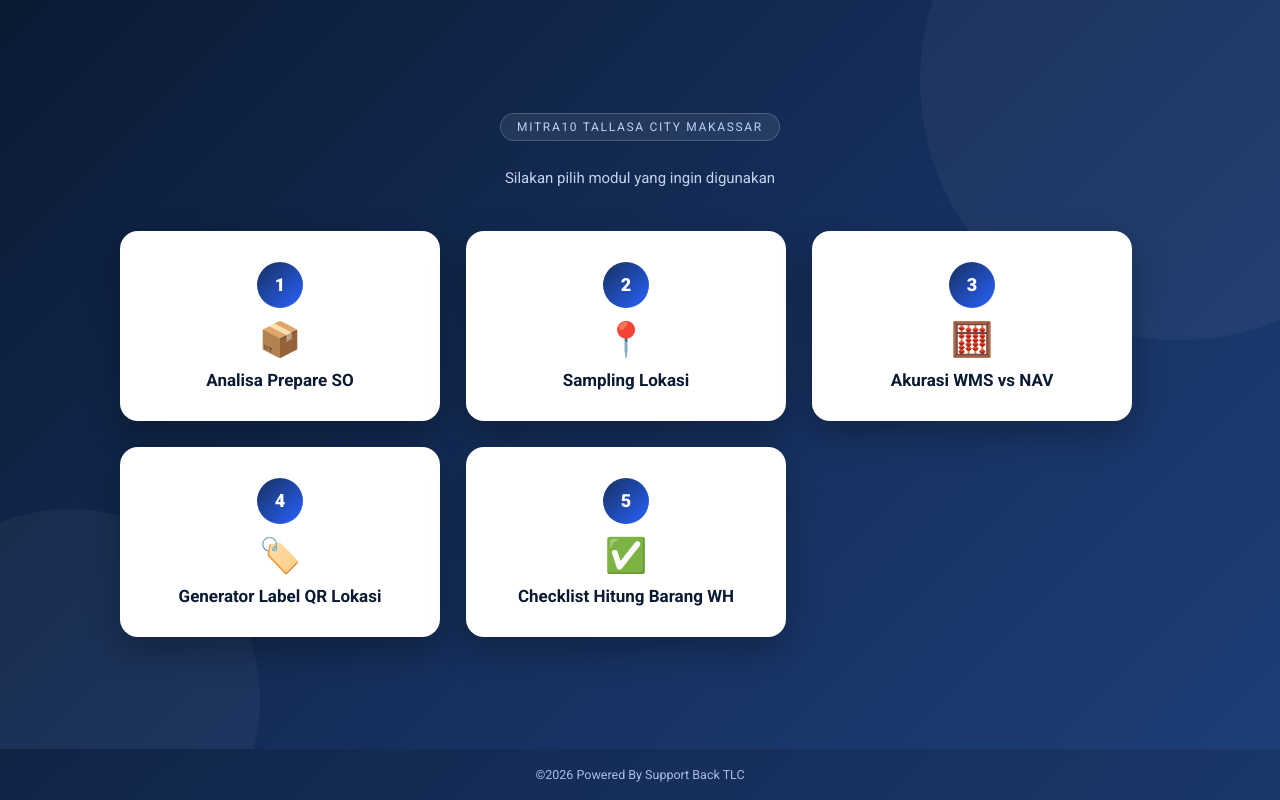
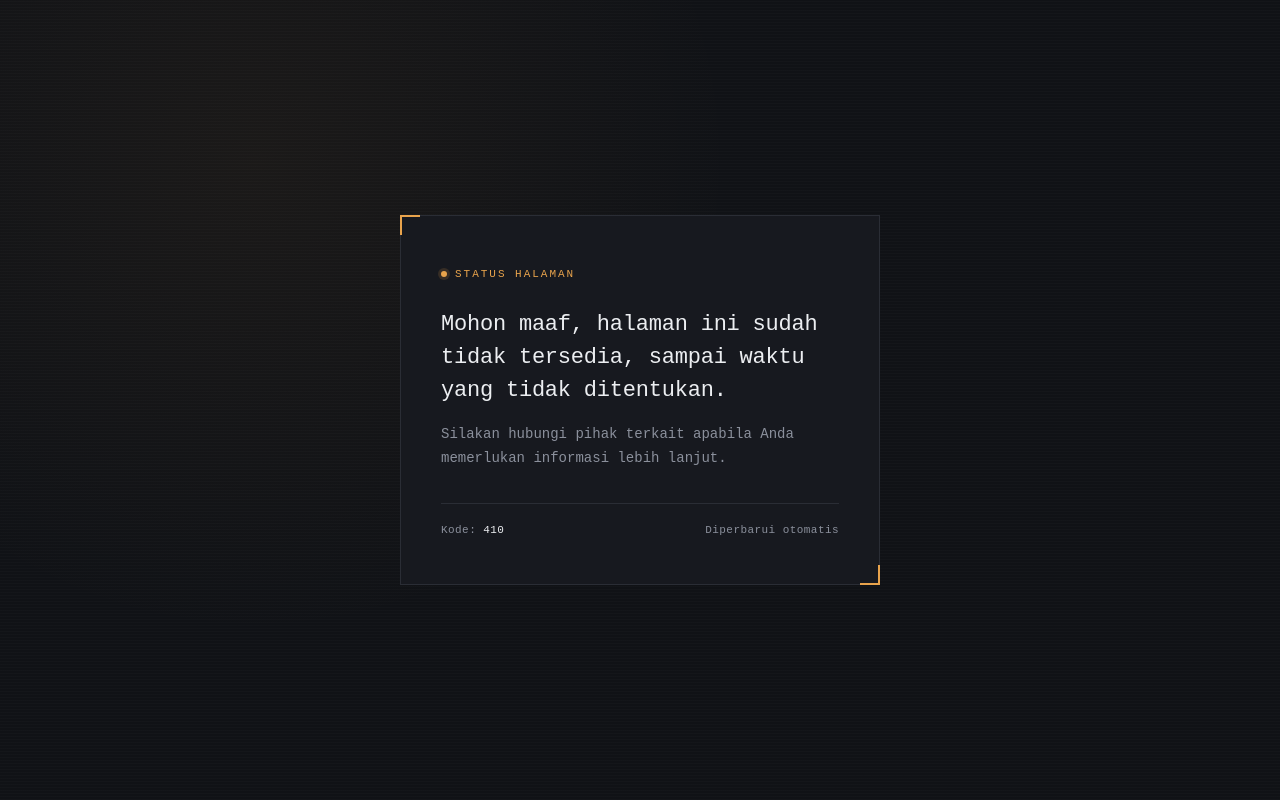
Before and after one commit to Asnan503/Sampling, a plain HTML site: page index.html in a window 1280 px wide. Drawn offline with Linux system fonts and the light colour scheme.

Commit message:
Add files via upload
Perbaikan

```diff
--- a/index.html
+++ b/index.html
@@ -3,215 +3,135 @@
 <head>
 <meta charset="UTF-8">
 <meta name="viewport" content="width=device-width, initial-scale=1.0">
-<title>Menu Utama — Support Back TLC</title>
-<link rel="preconnect" href="https://fonts.googleapis.com">
-<link href="https://fonts.googleapis.com/css2?family=Roboto:wght@400;500;700;900&display=swap" rel="stylesheet">
+<title>Halaman Tidak Tersedia</title>
 <style>
   :root{
-    --navy-900:#0a1a33;
-    --navy-800:#0f2347;
-    --navy-700:#16305e;
-    --navy-600:#1d3f78;
-    --navy-500:#2a5298;
-    --accent:#2962ff;
-    --white:#ffffff;
-  }
-  *{box-sizing:border-box;}
-  html,body{height:100%;}
-  body{
-    margin:0;
-    min-height:100vh;
-    display:flex;
-    flex-direction:column;
-    font-family:'Roboto', sans-serif;
-    background:linear-gradient(135deg, var(--navy-900) 0%, var(--navy-700) 55%, var(--navy-600) 100%);
-    color:#fff;
+    --bg: #101216;
+    --bg-2: #17191f;
+    --line: #2a2d35;
+    --ink: #eceef1;
+    --muted: #8b909c;
+    --accent: #e8a34c;
   }
 
-  .page-bg{
-    flex:1;
-    display:flex;
-    flex-direction:column;
-    align-items:center;
-    justify-content:center;
-    padding:40px 20px;
-    position:relative;
-    overflow:hidden;
-  }
-  /* dekorasi halus di background navy */
-  .page-bg::before,
-  .page-bg::after{
-    content:'';
-    position:absolute;
-    border-radius:50%;
-    background:rgba(255,255,255,0.04);
-    pointer-events:none;
-  }
-  .page-bg::before{ width:520px; height:520px; top:-180px; right:-160px; }
-  .page-bg::after{ width:380px; height:380px; bottom:-140px; left:-120px; }
+  *{ box-sizing: border-box; }
 
-  .brand{
-    text-align:center;
-    margin-bottom:44px;
-    position:relative;
-    z-index:2;
-  }
-  .brand .badge{
-    display:inline-block;
-    font-size:12px;
-    letter-spacing:.14em;
-    text-transform:uppercase;
-    color:#bcd0f7;
-    background:rgba(255,255,255,0.08);
-    border:1px solid rgba(255,255,255,0.18);
-    padding:6px 16px;
-    border-radius:999px;
-    margin-bottom:18px;
-  }
-  .brand h1{
-    margin:0;
-    font-size:clamp(26px, 4vw, 40px);
-    font-weight:900;
-    letter-spacing:-0.01em;
-  }
-  .brand p{
-    margin:10px 0 0;
-    color:#c3d2ef;
-    font-size:15px;
+  html, body{
+    margin: 0;
+    padding: 0;
+    height: 100%;
+    background: var(--bg);
+    color: var(--ink);
+    font-family: 'IBM Plex Mono', 'Courier New', monospace;
+    -webkit-font-smoothing: antialiased;
   }
 
-  .menu-grid{
-    display:grid;
-    grid-template-columns:repeat(3, minmax(240px, 320px));
-    gap:26px;
-    position:relative;
-    z-index:2;
-    width:100%;
-    max-width:1040px;
-  }
-  @media (max-width:980px){
-    .menu-grid{ grid-template-columns:repeat(2, minmax(240px, 320px)); max-width:700px; }
-  }
-  @media (max-width:640px){
-    .menu-grid{ grid-template-columns:1fr; max-width:340px; }
-  }
-  /* entry terakhir yang menggantung sendirian di baris terakhir otomatis center */
-  @media (min-width:981px){
-    .menu-grid > a:last-child:nth-child(3n+1){
-      grid-column:1 / -1;
-      justify-self:center;
-      width:100%;
-      max-width:320px;
-    }
-  }
-  @media (min-width:641px) and (max-width:980px){
-    .menu-grid > a:last-child:nth-child(odd){
-      grid-column:1 / -1;
-      justify-self:center;
-      width:100%;
-      max-width:320px;
-    }
+  body{
+    display: flex;
+    align-items: center;
+    justify-content: center;
+    min-height: 100vh;
+    padding: 24px;
+    background-image:
+      radial-gradient(circle at 20% 20%, rgba(232,163,76,0.05), transparent 40%),
+      repeating-linear-gradient(0deg, rgba(255,255,255,0.015) 0px, rgba(255,255,255,0.015) 1px, transparent 1px, transparent 3px);
   }
 
-  .menu-card{
-    background:var(--white);
-    color:var(--navy-900);
-    border-radius:18px;
-    padding:30px 24px;
-    text-align:center;
-    text-decoration:none;
-    box-shadow:0 14px 34px rgba(0,0,0,.28);
-    display:flex;
-    flex-direction:column;
-    align-items:center;
-    gap:14px;
-    transition:transform .18s ease, box-shadow .18s ease;
-    border:1px solid rgba(255,255,255,0.6);
-  }
-  .menu-card:hover{
-    transform:translateY(-6px);
-    box-shadow:0 20px 44px rgba(0,0,0,.34);
-  }
-  .menu-card:active{ transform:translateY(-2px); }
-
-  .menu-card .num{
-    width:46px; height:46px;
-    border-radius:50%;
-    background:linear-gradient(135deg, var(--navy-700), var(--accent));
-    color:#fff;
-    display:flex; align-items:center; justify-content:center;
-    font-weight:900;
-    font-size:18px;
-  }
-  .menu-card .icon{ font-size:34px; line-height:1; }
-  .menu-card .title{
-    font-size:17px;
-    font-weight:700;
-    color:var(--navy-900);
-  }
-  .menu-card .desc{
-    font-size:12.5px;
-    color:#5c6b7e;
-    line-height:1.4;
+  .card{
+    max-width: 480px;
+    width: 100%;
+    border: 1px solid var(--line);
+    background: var(--bg-2);
+    padding: 48px 40px;
+    position: relative;
   }
 
-  footer{
-    text-align:center;
-    padding:18px 16px;
-    font-size:12.5px;
-    color:#a9bce4;
-    background:rgba(0,0,0,0.12);
-    position:relative;
-    z-index:2;
+  .card::before{
+    content: "";
+    position: absolute;
+    top: -1px; left: -1px;
+    width: 18px; height: 18px;
+    border-top: 2px solid var(--accent);
+    border-left: 2px solid var(--accent);
+  }
+  .card::after{
+    content: "";
+    position: absolute;
+    bottom: -1px; right: -1px;
+    width: 18px; height: 18px;
+    border-bottom: 2px solid var(--accent);
+    border-right: 2px solid var(--accent);
+  }
+
+  .tag{
+    display: inline-flex;
+    align-items: center;
+    gap: 8px;
+    font-size: 11px;
+    letter-spacing: 0.18em;
+    text-transform: uppercase;
+    color: var(--accent);
+    margin-bottom: 28px;
+  }
+
+  .tag .dot{
+    width: 6px;
+    height: 6px;
+    border-radius: 50%;
+    background: var(--accent);
+    box-shadow: 0 0 0 3px rgba(232,163,76,0.15);
+  }
+
+  h1{
+    font-size: 22px;
+    font-weight: 500;
+    line-height: 1.5;
+    margin: 0 0 16px 0;
+    color: var(--ink);
+    letter-spacing: -0.01em;
+  }
+
+  p.sub{
+    font-size: 14px;
+    line-height: 1.7;
+    color: var(--muted);
+    margin: 0 0 32px 0;
+  }
+
+  .meta{
+    border-top: 1px solid var(--line);
+    padding-top: 20px;
+    display: flex;
+    justify-content: space-between;
+    font-size: 11px;
+    color: var(--muted);
+    letter-spacing: 0.04em;
+  }
+
+  .meta span b{
+    color: var(--ink);
+    font-weight: 500;
+  }
+
+  @media (max-width: 480px){
+    .card{ padding: 36px 24px; }
+    h1{ font-size: 19px; }
   }
 </style>
 </head>
 <body>
 
-  <div class="page-bg">
-    <div class="brand">
-      <span class="badge">MITRA10 Tallasa City Makassar</span>
-      <p>Silakan pilih modul yang ingin digunakan</p>
-    </div>
+  <div class="card">
+    <div class="tag"><span class="dot"></span>Status Halaman</div>
 
-    <div class="menu-grid">
-      <a class="menu-card" href="Dashboard_Stock_Report.html">
-        <div class="num">1</div>
-        <div class="icon">📦</div>
-        <div class="title">Analisa Prepare SO</div>
-      </a>
+    <h1>Mohon maaf, halaman ini sudah tidak tersedia, sampai waktu yang tidak ditentukan.</h1>
+    <p class="sub">Silakan hubungi pihak terkait apabila Anda memerlukan informasi lebih lanjut.</p>
 
-      <a class="menu-card" href="Dashboard_Sampling_Akurasi_Lokasi.html">
-        <div class="num">2</div>
-        <div class="icon">📍</div>
-        <div class="title">Sampling Lokasi</div>
-      </a>
-
-      <a class="menu-card" href="Dashboard_Akurasi_Stock_Opname.html">
-        <div class="num">3</div>
-        <div class="icon">🧮</div>
-        <div class="title">Akurasi WMS vs NAV</div>
-      </a>
-
-      <a class="menu-card" href="generator-label-qr-lokasi.html">
-        <div class="num">4</div>
-        <div class="icon">🏷️</div>
-        <div class="title">Generator Label QR Lokasi</div>
-      </a>
-
-      <a class="menu-card" href="Checklist_Hitung_Barang_WH.html">
-        <div class="num">5</div>
-        <div class="icon">✅</div>
-        <div class="title">Checklist Hitung Barang WH</div>
-      </a>
+    <div class="meta">
+      <span>Kode: <b>410</b></span>
+      <span>Diperbarui otomatis</span>
     </div>
   </div>
 
-  <footer>©<span id="ftYear"></span> Powered By Support Back TLC</footer>
-
-  <script>
-    document.getElementById('ftYear').textContent = new Date().getFullYear();
-  </script>
-
 </body>
 </html>
```
